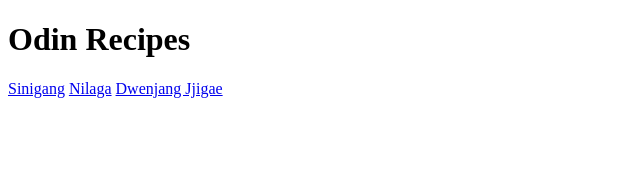
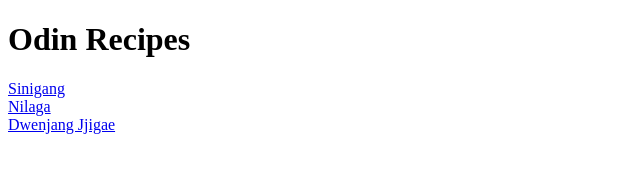
Before and after one commit to mcanips/odin-recipes, a plain HTML site: page index.html in a window 1280 px wide. Shown: the whole page, without its empty margins (0-640 px from the left). Drawn offline with Linux system fonts and the light colour scheme.

Commit message:
Update recipes list to be listed in new lines
Originally, the list of recipe links was organized in one line side-by-side. This update includes adding <br> after each line to display each new recipe in a new line. This improves readability of the screen and makes it easier to distinguish between each recipe.

```diff
--- a/index.html
+++ b/index.html
@@ -7,8 +7,8 @@
 </head>
 <body>
     <h1>Odin Recipes</h1>
-    <a href="recipes/sinigang.html">Sinigang</a>
-    <a href="recipes/nilaga.html">Nilaga</a>
+    <a href="recipes/sinigang.html">Sinigang</a><br>
+    <a href="recipes/nilaga.html">Nilaga</a><br>
     <a href="recipes/dwenjang-jjigae.html">Dwenjang Jjigae</a>
 </body>
 </html>
```
